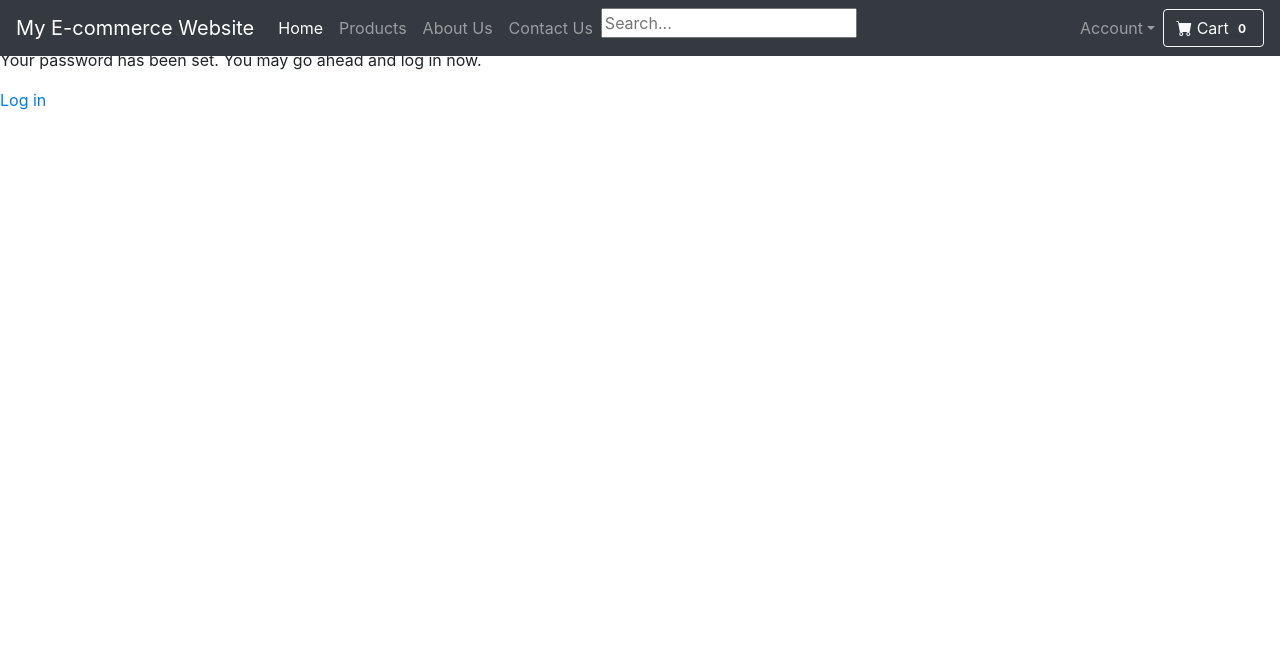
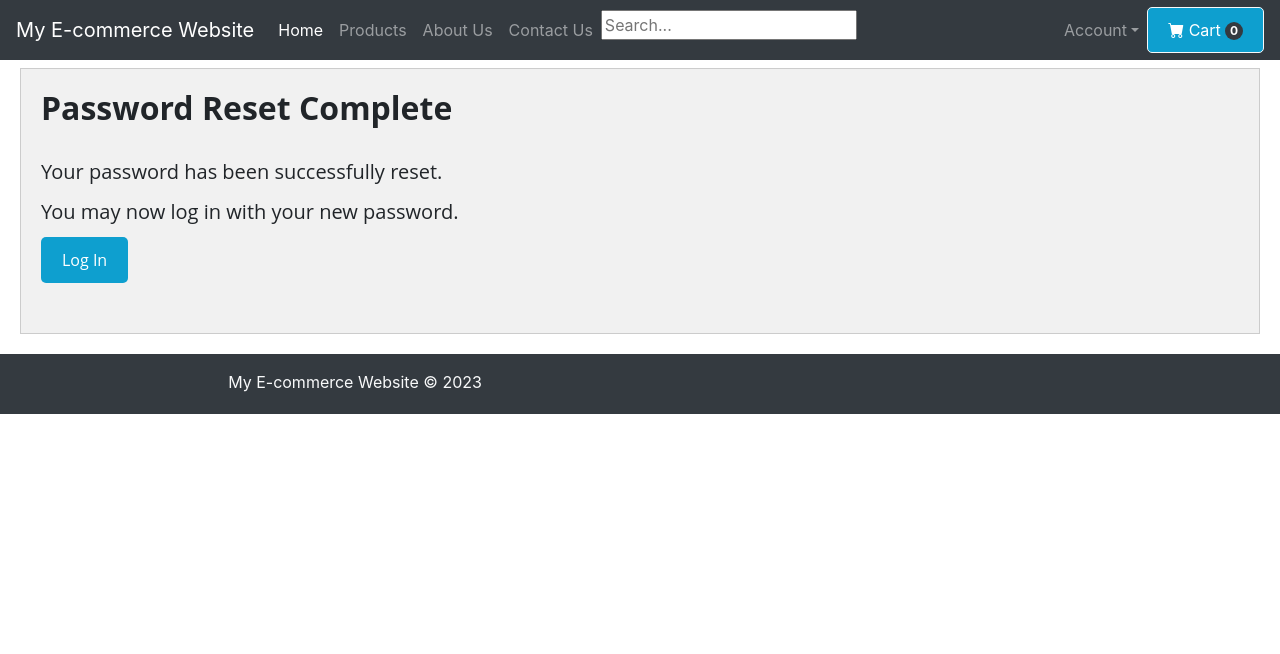
Before and after one commit to reshmaissac/reviewApp, a Django app: page /users/reset/done/ in a window 1280 px wide. Shown: the top 654 px of the page. Run offline with Django 4.2, Linux system fonts and the light colour scheme; some libraries are stand-ins or nearby versions.

Commit message:
Refactoring of code. Added CSS file to base.html

```diff
--- a/djangoReviewApp/urls.py
+++ b/djangoReviewApp/urls.py
@@ -25,4 +25,4 @@ urlpatterns = [
     path('users/', include('users.urls')),
     path('', include('products.urls')),
     path('', include('api.urls')),
-]+ static(settings.MEDIA_URL, document_root = settings.MEDIA_ROOT)
+]+ static(settings.MEDIA_URL, document_root = settings.MEDIA_ROOT)+ static(settings.STATIC_URL, document_root=settings.STATIC_ROOT)
--- a/home/templates/home/base.html
+++ b/home/templates/home/base.html
@@ -20,8 +20,9 @@
     <!-- Bootstrap CSS -->
     <link
       rel="stylesheet"
-      href="https://stackpath.bootstrapcdn.com/bootstrap/4.3.1/css/bootstrap.min.css"
-    />
+      href="https://stackpath.bootstrapcdn.com/bootstrap/4.3.1/css/bootstrap.min.css"/>
+      <link rel="stylesheet" href="{% static 'users_static/css/css.css' %}">
+
     <!-- Bootstrap icons-->
     <link
       href="https://cdn.jsdelivr.net/npm/bootstrap-icons@1.5.0/font/bootstrap-icons.css"
@@ -38,7 +39,7 @@
   </head>
   <body>
     <!-- Navigation Section -->
-    <nav class="navbar navbar-expand-lg navbar-dark bg-dark" style="position: fixed; width: 100%; left: 0cm; right: 0cm; top: 0;">
+    <nav class="navbar navbar-expand-lg navbar-dark bg-dark" style="z-index:100; position: fixed; width: 100%; left: 0cm; right: 0cm; top: 0; height: 60px;">
       <a class="navbar-brand" href="{% url 'products:home' %}">My E-commerce Website</a>
       <button
         class="navbar-toggler"
@@ -97,7 +98,7 @@
         </ul>
         <!-- Cart Icon -->
         <form class="d-flex">
-          <button class="btn btn-outline-light" type="submit">
+          <button class="btn btn-outline-light" type="submit" style="background-color: #0e9fcf;">
             <i class="bi-cart-fill me-1"></i>
             Cart
             <span class="badge bg-dark text-white ms-1 rounded-pill">0</span>
@@ -117,7 +118,7 @@
     <br><br>
     {% block content %}{% endblock %}
     <!-- Footer Section -->
-    <footer class="bg-dark text-light py-3 footer" >
+    <footer class="bg-dark text-light py-3 footer" style="position:sticky; bottom: 0; width: 100%; height: 60px;">
       <div class="container">
         <div class="row">
           <div class="col-md-6">
--- /dev/null
+++ b/static/users_static/css/css.css
@@ -0,0 +1,100 @@
+
+
+  .password-reset-description {
+    margin-bottom: 30px;
+  }
+
+  .password-reset-form {
+    display: inline-block;
+    text-align: left;
+  }
+
+  .form-group {
+    margin-bottom: 20px;
+  }
+
+  label {
+    display: block;
+    margin-bottom: 5px;
+    font-weight: bold;
+  }
+
+  input[type="password"] {
+    width: 100%;
+    padding: 10px;
+    border-radius: 4px;
+    border: 1px solid #ccc;
+  }
+
+
+
+
+
+
+  .register-form{
+    width: 50%;
+    margin: 80px auto;
+    margin-left: 350px;
+  }
+
+
+
+
+
+  .wrapper {
+    background-color: #f1f1f1;
+    font-family: 'Open Sans', sans-serif;
+    padding: 20px;
+    margin: 20px;
+    border: 1px solid #ccc;
+  }
+
+  .password-reset-done-header {
+    font-size: 24px;
+    font-weight: bold;
+    margin-bottom: 20px;
+  }
+
+  .password-reset-done-body {
+    font-size: 16px;
+    margin-bottom: 20px;
+  }
+
+  .btn {
+    display: inline-block;
+    background-color: #0e9fcf;
+    color: #fff;
+    padding: 10px 20px;
+    text-align: center;
+    font-size: 16px;
+    border-radius: 5px;
+    text-decoration: none;
+  }
+
+  .btn:hover {
+    background-color: #2980b9;
+  }
+
+  .password-reset-complete {
+    margin: 50px auto;
+    max-width: 500px;
+    text-align: center;
+  }
+
+  .password-reset-complete-header {
+    margin-bottom: 30px;
+  }
+
+  .password-reset-complete-header h1 {
+    font-size: 32px;
+    font-weight: bold;
+  }
+
+  .password-reset-complete-body {
+    margin-bottom: 30px;
+    font-size: 20px;
+  }
+
+  .password-reset-complete-body p {
+    margin-bottom: 10px;
+  }
--- a/users/templates/users/logout.html
+++ b/users/templates/users/logout.html
@@ -5,16 +5,16 @@
     <div class="row justify-content-center">
       <div class="col-md-6">
         <div class="card">
-          <div class="card-header bg-secondary text-white">
+          <div class="card-header text-white" style="background-color: #0e9fcf;">
             <h2>You have now been logged out</h2>
           </div>
           <div class="card-body">
             <p class="card-text">Thank you for visiting our website. Come back soon!</p>
-            <a href="{% url 'users:login' %}" class="btn btn-primary">Login</a>
+            <a href="{% url 'users:login' %}" class="btn">Login</a>
           </div>
         </div>
       </div>
     </div>
   </div>
- <div style="height: 100px;"></div>
+ <div style="height: 200px;"></div>
 {% endblock content %}
--- a/users/templates/users/password_reset.html
+++ b/users/templates/users/password_reset.html
@@ -7,18 +7,19 @@
     <div class="row justify-content-center">
       <div class="col-md-6">
         <div class="card">
-          <div class="card-header bg-primary text-white">
+          <div class="card-header  text-white" style="background-color: #0e9fcf;">
             <h2>Reset Password</h2>
           </div>
           <div class="card-body">
             <form method="post">
               {% csrf_token %}
               {{ form|crispy }}
-              <button type="submit" class="btn btn-primary btn-block">Reset Password</button>
+              <button type="submit" class="btn btn-block">Reset Password</button>
             </form>
           </div>
         </div>
       </div>
     </div>
   </div>
+  <div style="height: 200px;"></div>
 {% endblock %}
--- a/users/templates/users/password_reset_complete.html
+++ b/users/templates/users/password_reset_complete.html
@@ -1,17 +1,16 @@
 {% extends "home/base.html" %}
 {% load i18n %}
 
-{% block breadcrumbs %}
-<div class="breadcrumbs">
-<a href="{% url 'admin:index' %}">{% translate 'Home' %}</a>
-&rsaquo; {% translate 'Password reset' %}
+{% block content %}
+
+<div class="wrapper">
+  <div class="password-reset-complete-header">
+    <h1>{% translate "Password Reset Complete" %}</h1>
+  </div>
+  <div class="password-reset-complete-body">
+    <p>{% translate "Your password has been successfully reset." %}</p>
+    <p>{% translate "You may now log in with your new password." %}</p>
+    <a href="{{ login_url }}" class="btn">{% translate 'Log In' %}</a>
+  </div>
 </div>
 {% endblock %}
-
-{% block content %}
-
-<p>{% translate "Your password has been set.  You may go ahead and log in now." %}</p>
-
-<p><a href="{{ login_url }}">{% translate 'Log in' %}</a></p>
-
-{% endblock %}
--- a/users/urls.py
+++ b/users/urls.py
@@ -19,7 +19,7 @@ urlpatterns = [
     path('profile/', user_views.profile, name = 'profile'),
     path('logout/', auth_views.LogoutView.as_view(template_name='users/logout.html'), name='logout'),
     path('password_reset/', auth_views.PasswordResetView.as_view(template_name='users/password_reset.html', success_url=reverse_lazy('users:password_reset_done')), name='password_reset'),
-    path('password_reset/done/', auth_views.PasswordResetDoneView.as_view(template_name='users/password_reset_done.html'), name='password_reset_done'),
+    path('password_reset/done/', auth_views.PasswordResetDoneView.as_view(extra_context={'login_url': reverse_lazy('users:login')}, template_name='users/password_reset_done.html'), name='password_reset_done'),
     path('reset/<uidb64>/<token>/', auth_views.PasswordResetConfirmView.as_view(template_name='users/password_reset_confirm.html', success_url=reverse_lazy('users:password_reset_complete')), name='password_reset_confirm'),
     path('reset/done/', auth_views.PasswordResetCompleteView.as_view(template_name='users/password_reset_complete.html'), name='password_reset_complete'),
 
```
Also changed, not shown: users/templates/users/login.html (+6 -6 lines), users/templates/users/password_change_done.html (deleted, +0 -19 lines), users/templates/users/password_change_form.html (deleted, +0 -63 lines), users/templates/users/password_reset_confirm.html (+15 -20 lines), users/templates/users/password_reset_done.html (+12 -11 lines), users/templates/users/password_reset_form.html (deleted, +0 -27 lines), users/templates/users/register.html (+6 -17 lines).
